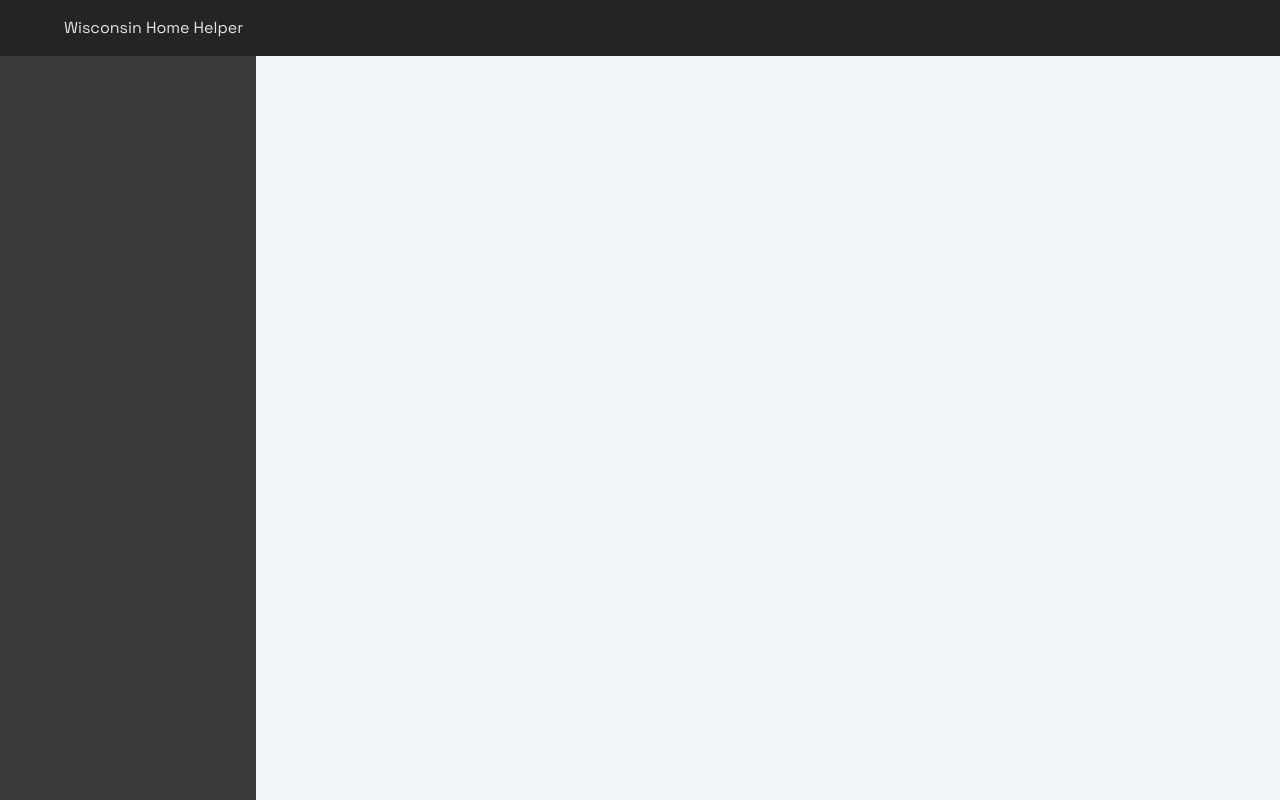
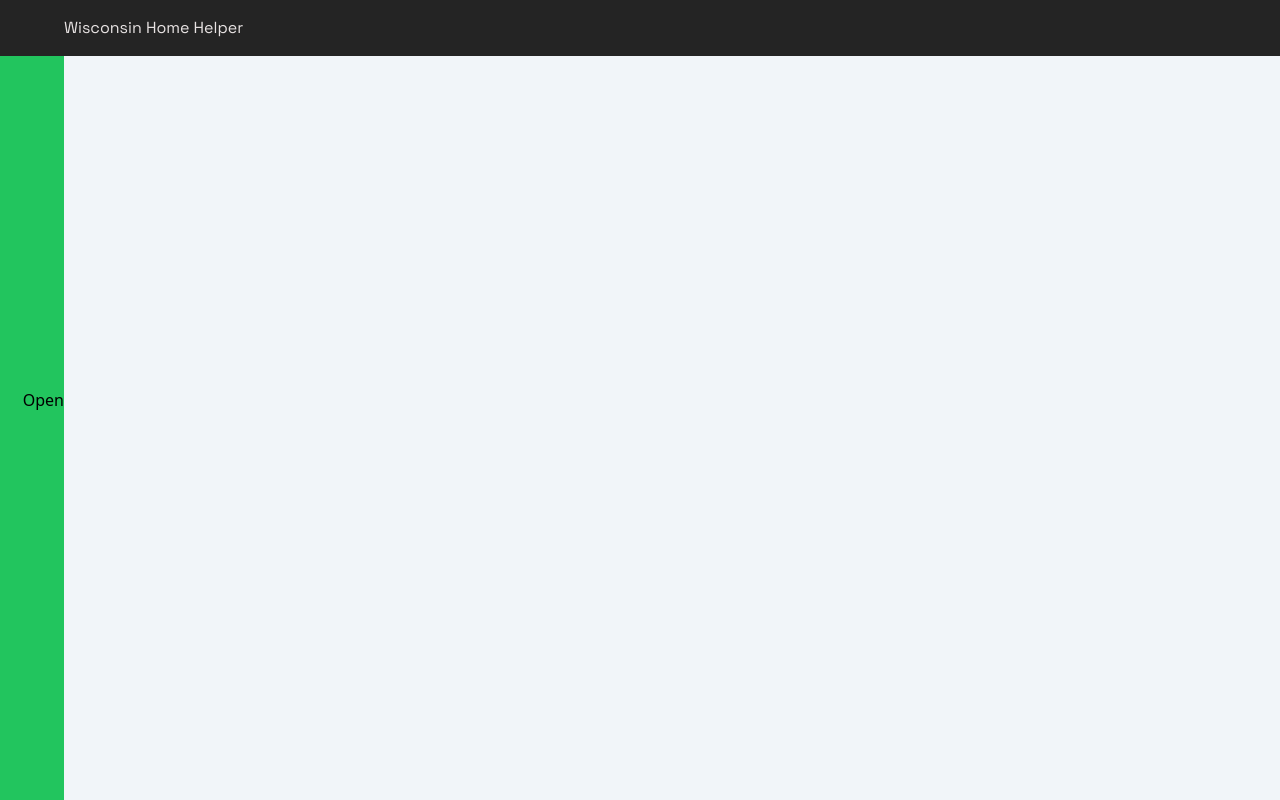
Before and after one commit to markstanl/Wisconsin-Family-Home-Finder, a React (Vite) app in the folder housing-helper/: page / in a window 1280 px wide. Built offline with nearby package versions, Linux system fonts and the light colour scheme.

Commit message:
Pushing for ignas

```diff
--- a/housing-helper/package.json
+++ b/housing-helper/package.json
@@ -11,6 +11,7 @@
   },
   "dependencies": {
     "autoprefixer": "^10.4.17",
+    "hamburger-react": "^2.5.0",
     "react": "^18.2.0",
     "react-dom": "^18.2.0"
   },
@@ -22,6 +23,8 @@
     "eslint-plugin-react": "^7.33.2",
     "eslint-plugin-react-hooks": "^4.6.0",
     "eslint-plugin-react-refresh": "^0.4.5",
+    "stylelint-config-recommended": "^14.0.0",
+    "stylelint-config-tailwindcss": "^0.0.7",
     "tailwindcss": "^3.4.1",
     "vite": "^5.1.4"
   }
--- a/housing-helper/src/App.jsx
+++ b/housing-helper/src/App.jsx
@@ -3,8 +3,6 @@ import "./styles.css";
 import WebRouter from "./WebRouter";
 
 function App() {
-  const [count, setCount] = useState(0);
-
   return (
     <div className="w-screen h-screen">
       <WebRouter />
--- a/housing-helper/src/main page/MainPage.jsx
+++ b/housing-helper/src/main page/MainPage.jsx
@@ -1,11 +1,17 @@
-import React from "react";
+import React, { useState } from "react";
 import WisconsinMapMain from "../wisconsin map/WisconsinMapMain";
 import SideMenu from "../side filters/SideMenu";
+import SideMenuButton from "../side filters/SideMenuButton";
 
 const MainPage = () => {
+  const [pressed, setPressed] = useState(false);
+
   return (
     <div className="w-full h-full">
-      <SideMenu />
+      <div className="absolute flex flex-row h-full w-full">
+        {pressed && <SideMenu />}
+        <SideMenuButton setPressed={setPressed} pressed={pressed} />
+      </div>
       <WisconsinMapMain />
     </div>
   );
--- /dev/null
+++ b/housing-helper/src/side filters/OptionButton.jsx
@@ -0,0 +1,14 @@
+import React from "react";
+
+const OptionButton = () => {
+  return (
+    <div>
+      <div className="h-16 w-full bg-green-500 flex flex-row justify-center align-center">
+        <div className="w-full h-16 flex" />
+        <button>Open</button>
+      </div>
+    </div>
+  );
+};
+
+export default OptionButton;
--- a/housing-helper/src/side filters/SideMenu.jsx
+++ b/housing-helper/src/side filters/SideMenu.jsx
@@ -1,9 +1,14 @@
 import React from "react";
+import OptionButton from "./OptionButton";
 
 const SideMenu = () => {
   return (
-    <div className="w-1/5 h-full bg-backgroundLight absolute flex flex-column">
-      <h1>Adhasfd</h1>
+    <div className="w-1/5 h-full bg-backgroundLight flex flex-col items-center ">
+      <div className="w-full h-16 flex" />
+      <div>
+        <h1 className="primary-accent-text-gradient">Filter Options</h1>
+      </div>
+      <OptionButton />
     </div>
   );
 };
--- /dev/null
+++ b/housing-helper/src/side filters/SideMenuButton.jsx
@@ -0,0 +1,12 @@
+import React from "react";
+
+const SideMenuButton = ({ setPressed, pressed }) => {
+  return (
+    <div className="h-full w-16 bg-green-500 flex flex-row justify-center">
+      <div className="w-full h-16 flex" />
+      <button onClick={() => setPressed(!pressed)}>Open</button>
+    </div>
+  );
+};
+
+export default SideMenuButton;
--- a/housing-helper/src/styles.css
+++ b/housing-helper/src/styles.css
@@ -7,3 +7,11 @@
 .header {
     @apply flex justify-between items-center sm:px-16 px-8 py-4 w-full mx-auto absolute top-0 z-10 right-0 left-0;
   }
+
+.primary-accent-text-gradient{
+  @apply bg-gradient-to-r from-primary to-accent inline-block text-transparent bg-clip-text;
+}
+
+h1{
+  @apply text-4xl font-bold;
+}
```
Also changed, not shown: 2 other files (tests, documents, lock files or other folders).
